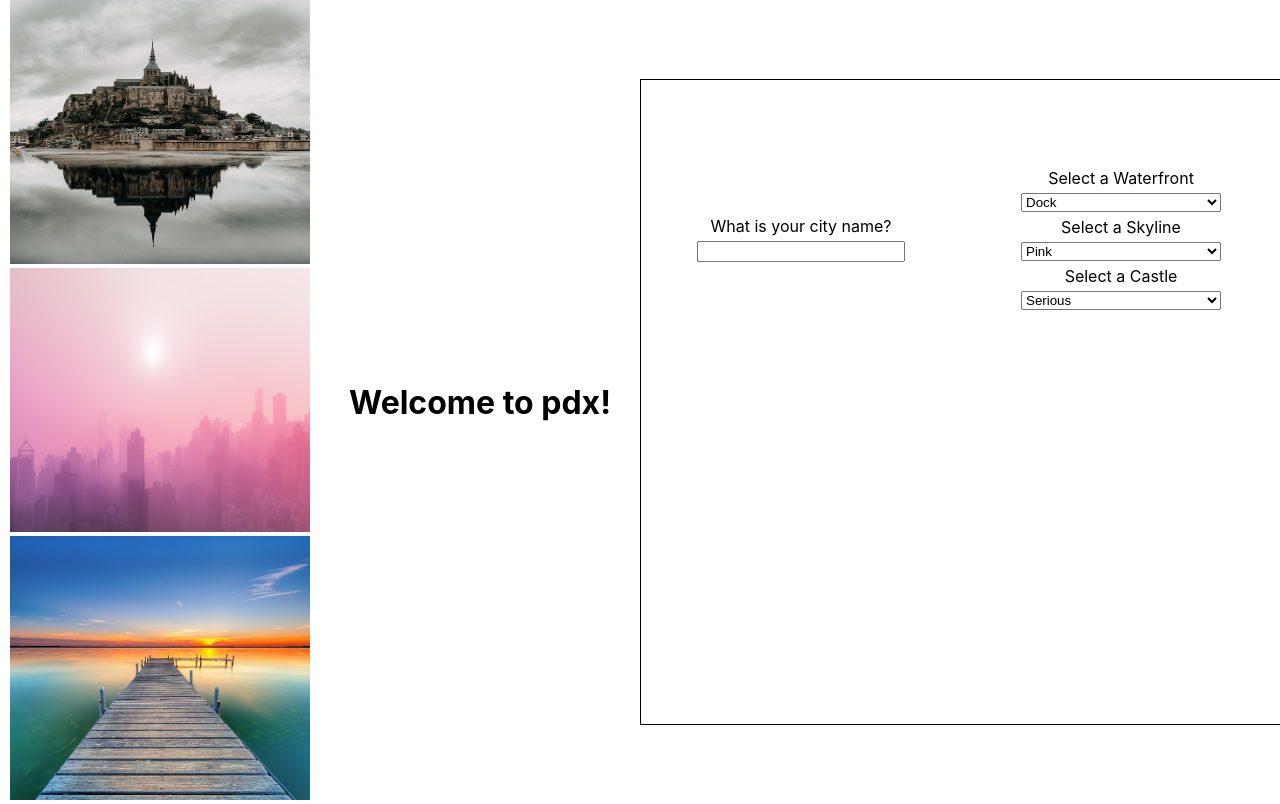
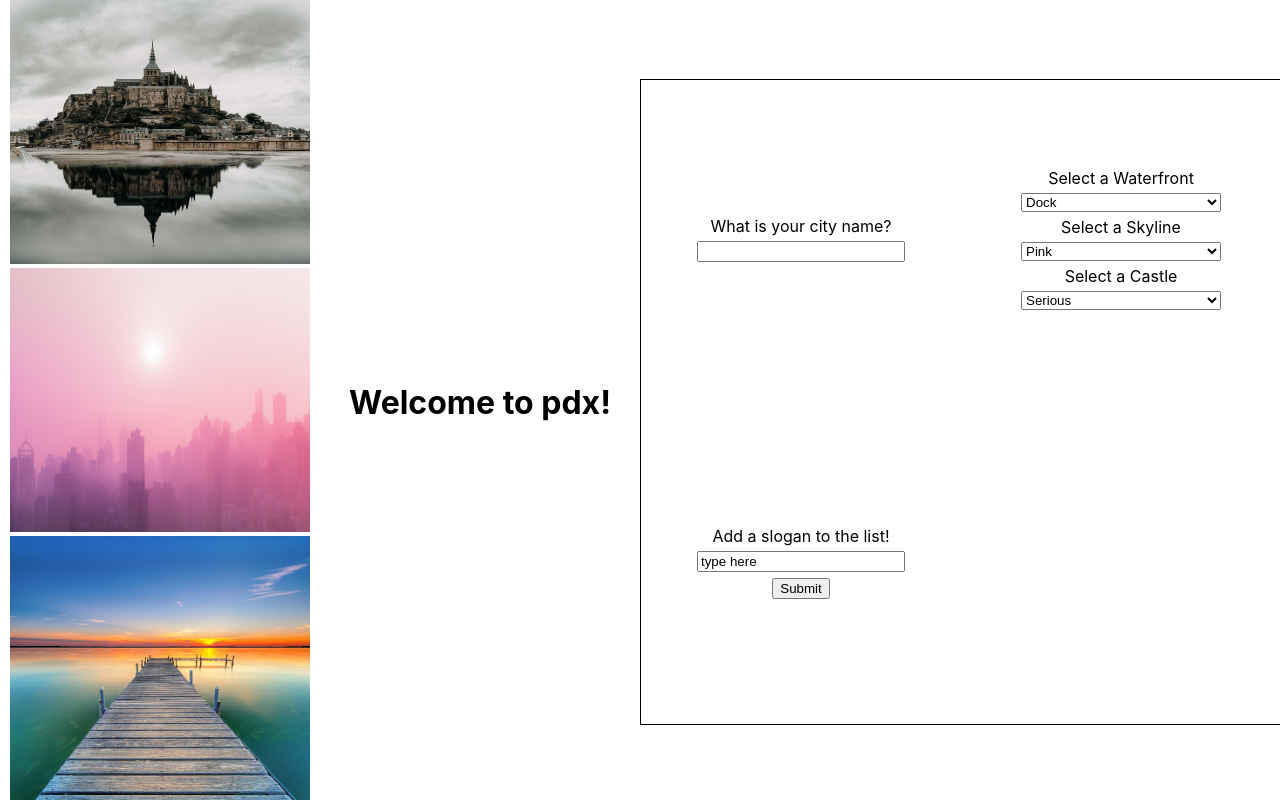
Before and after one commit to amayamaya/city-builder-half-baked, a React (Create React App) app: page / in a window 1280 px wide. Built offline with nearby package versions, Linux system fonts and the light colour scheme.

Commit message:
form appears on page, still need to list

```diff
--- a/src/App.js
+++ b/src/App.js
@@ -17,6 +17,8 @@ function App() {
   const [skyline, setSkyline] = useState(1);
   const [castle, setCastle] = useState(1);
   const [cityName, setCityName] = useState('pdx');
+  const [slogans, setSlogans] = useState(['']);
+  //*** the second one is always the updated function, the first is the actual state values
 
   return (
     <div className="App">
@@ -38,6 +40,7 @@ function App() {
           <SkylineDropdown setSkyline={setSkyline} />
           <CastleDropdown setCastle={setCastle} />
         </section>
+        <SloganForm setSlogans={setSlogans} slogans={slogans} />
         {/* here, the SloganForm component takes in the setSlogans state handler function and the slogans array that live in state */}
         {/* here, the SloganList component takes the array of slogans that lives in state */}
       </div>
--- a/src/Slogan.js
+++ b/src/Slogan.js
@@ -1,8 +1,9 @@
 import React from 'react';
 
-export default function Slogan(props) {
+export default function Slogan({ slogan }) {
   return (
-    <div className='slogan'>
+    <div className="slogan">
+      <h1>{slogan}</h1>
       {/* this component takes in a slogan as a prop. Render it out here however you like */}
     </div>
   );
--- a/src/SloganForm.js
+++ b/src/SloganForm.js
@@ -1,12 +1,22 @@
-export default function SloganForm(props) {
+import { useState } from 'react';
+
+export default function SloganForm({ slogans, setSlogans }) {
   // React forms are a pain!
   // Track the sloganInput form state with a useState hook
+
+  const [sloganInput, setSloganInput] = useState('type here');
 
   function handleSubmit(e) {
     e.preventDefault();
 
+    setSlogans([...slogans, sloganInput]);
+    setSloganInput('');
+
     // This component takes in a prop called setSlogans, which is a function that takes in an array of slogans.
-    // Also, this component also takes in a prop called slogans, which is an arry of strings. //// On submit call the setSlogans state with a new array that is a copy of the old array with the new slogan immutably added to the end
+    // Also, this component also takes in a prop called slogans, which is an array of strings.
+    //// On submit call
+    //take your OG state 'slogans'spread the OG state out.
+    //Insert the New the setSlogans state with a new array that is a copy of the old array with the new slogan immutably added to the end
 
     // set the sloganInput form state to an empty string to reset the form
   }
@@ -14,11 +24,11 @@ export default function SloganForm(props) {
   return (
     <section>
       {/* on submit, call the handleSubmit function, defined above */}
-      <form>
+      <form onSubmit={handleSubmit}>
         Add a slogan to the list!
         {/* on change, set the sloganInput in state to be the input value */}
         {/* also, weirdly, set the value of this input to the sloganInput tracked in state to make this a 'controlled' form input */}
-        <input />
+        <input onChange={(e) => setSloganInput(e.target.value)} value={sloganInput} />
         <button>Submit</button>
       </form>
     </section>
```
Also changed, not shown: 1 other file (tests, documents, lock files or other folders).
